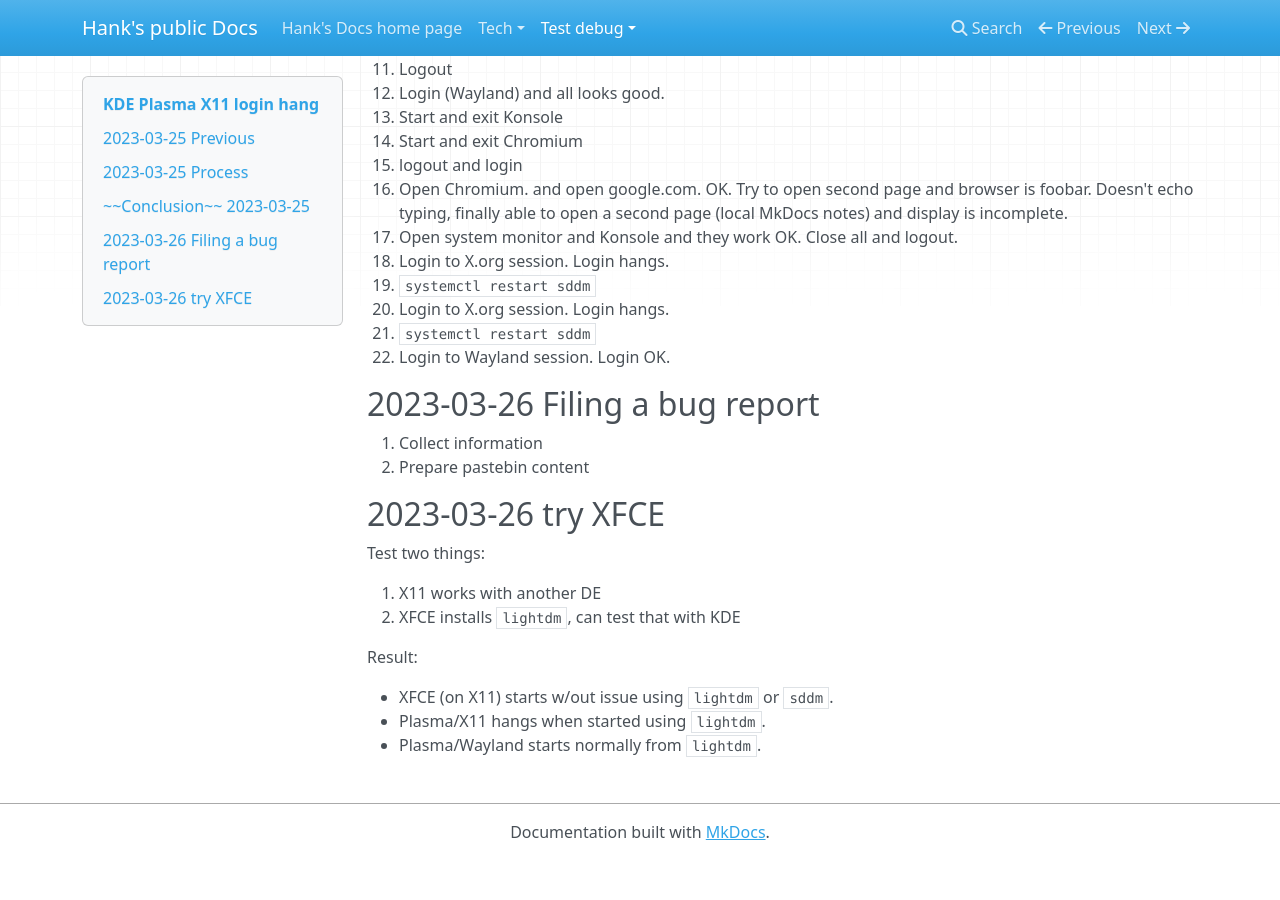
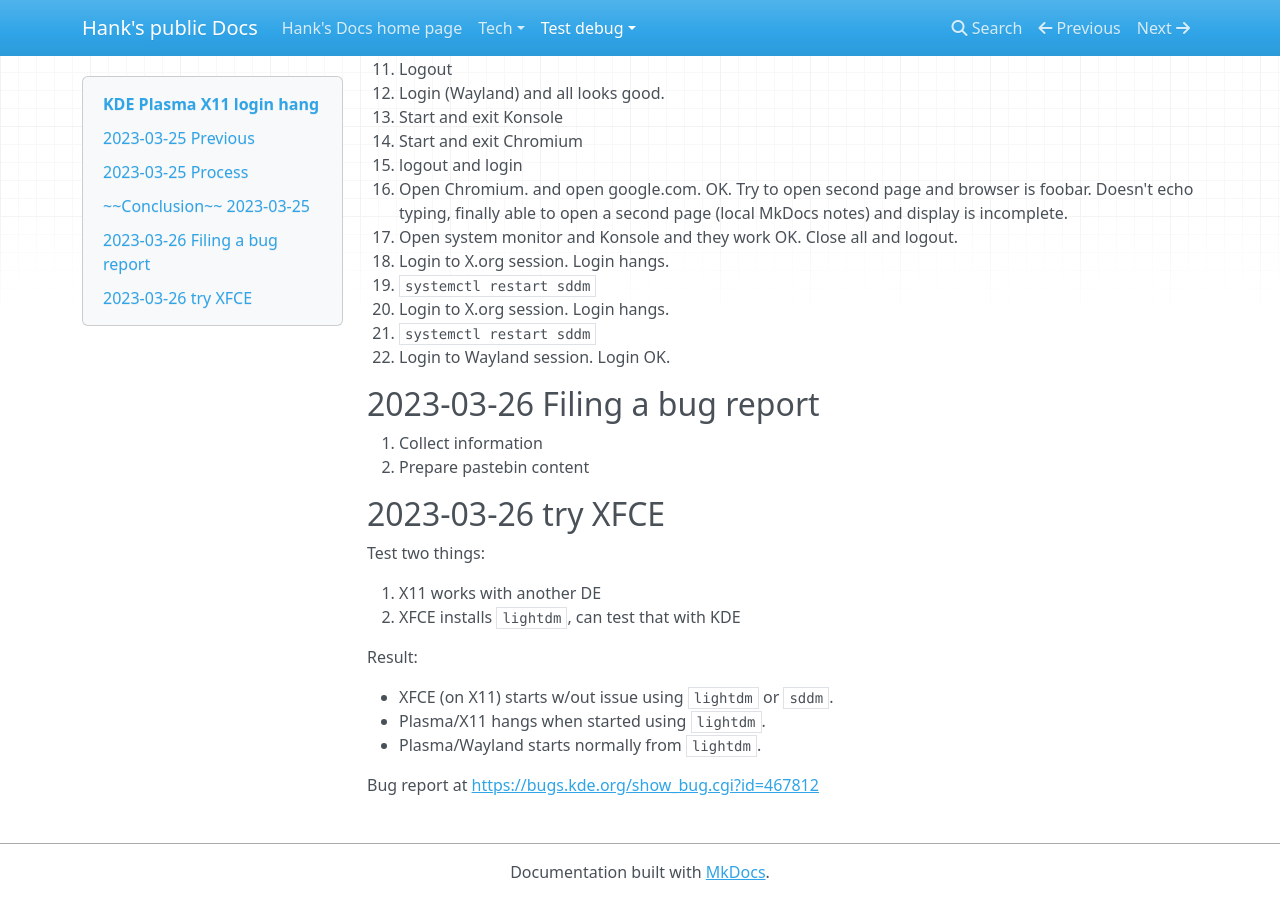
Before and after one commit to HankB/MkDocs-blog, an MkDocs documentation site: the page built from docs/test-debug/Pi-4B-KDE_bookworm.md, in a window 1280 px wide and 900 px high, scrolled down 1401 px. Built offline with MkDocs 1.6.1, drawn with Linux system fonts in a browser that asks for light colours; nearby versions of some CDN libraries; before the commit the page ends 2261 px from its top, so only the background shows below that.

Commit message:
link to bug report

```diff
--- a/docs/test-debug/Pi-4B-KDE_bookworm.md
+++ b/docs/test-debug/Pi-4B-KDE_bookworm.md
@@ -76,3 +76,5 @@ Result:
 * XFCE (on X11) starts w/out issue using `lightdm` or `sddm`.
 * Plasma/X11 hangs when started using `lightdm`.
 * Plasma/Wayland starts normally from `lightdm`.
+
+Bug report at <https://bugs.kde.org/show_bug.cgi?id=467812>
```
